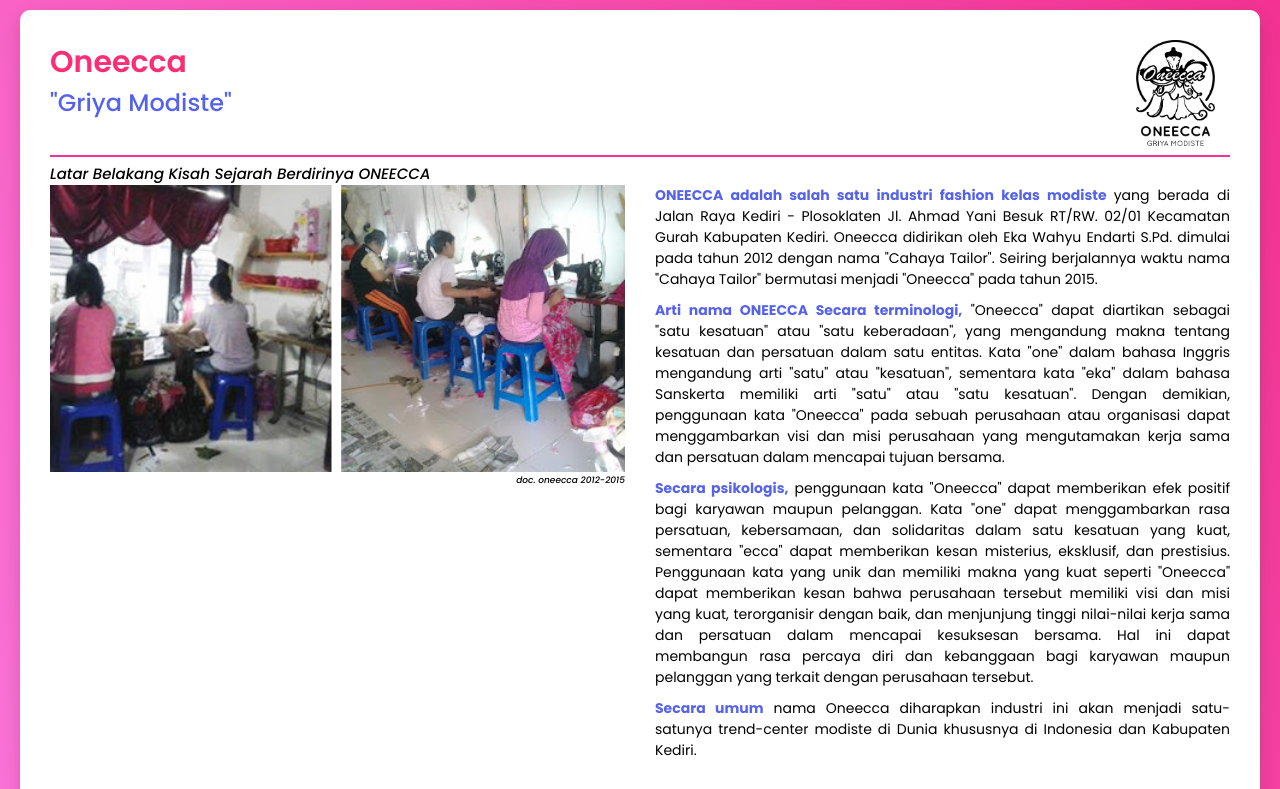
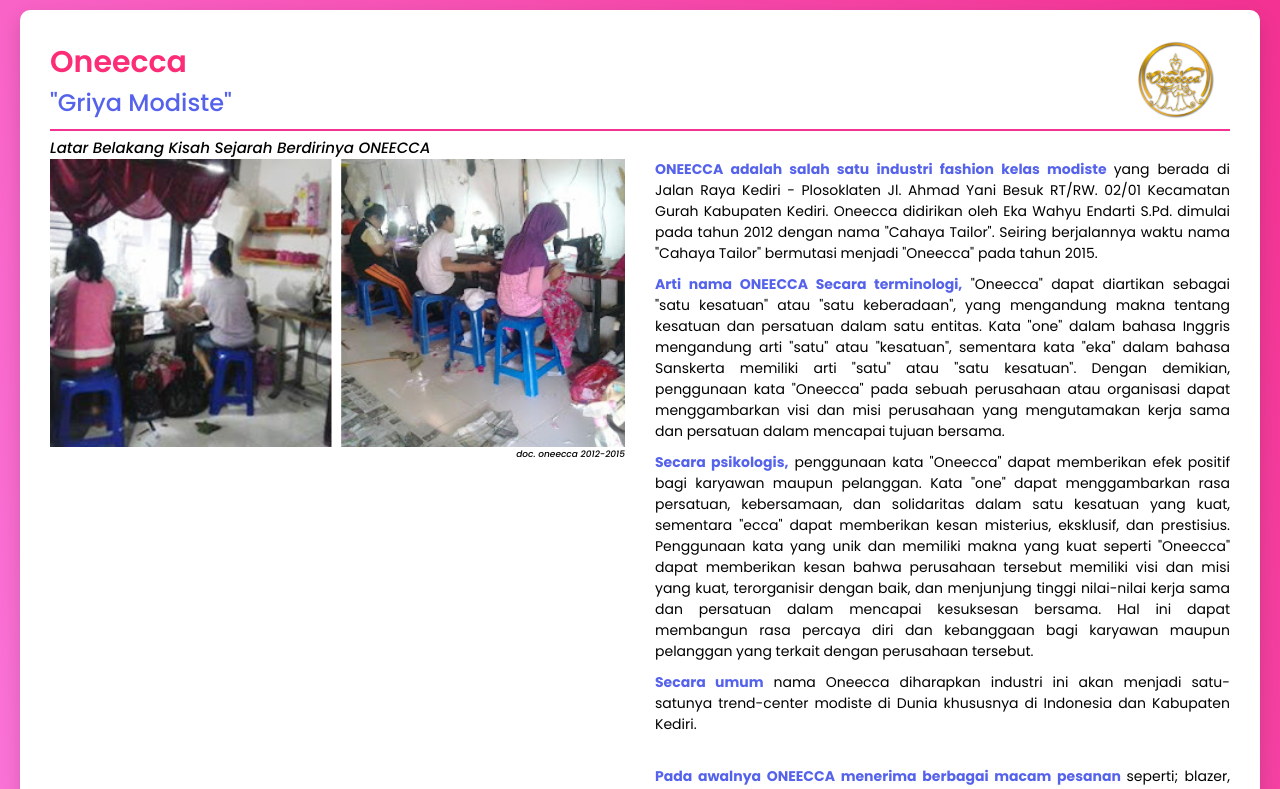
Before and after one commit to oneecca/about, a plain HTML site: page index.html in a window 1280 px wide. Shown: the top 789 px of the page. Drawn offline with Linux system fonts and the light colour scheme.

Commit message:
Update 2025.2 index.html

```diff
--- a/index.html
+++ b/index.html
@@ -34,7 +34,7 @@
 <h2>Oneecca  <h3> &quot;Griya Modiste&quot; </h3></h2>
 </div>
 <div>
-<img class="avtr" src="Logo Oneecca Logo.png" alt="logo-oneecca">
+<img class="avtr" src="1Logo Oneecca - White.png" alt="logo-oneecca">
 </div>
 </div>
 
```
